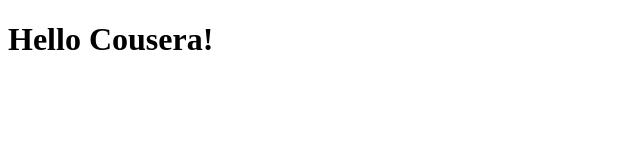
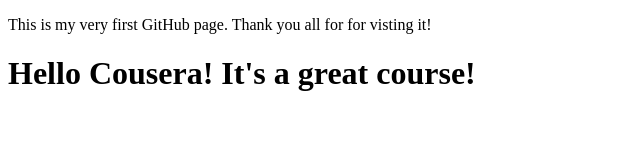
Before and after one commit to GraceRadx/coursera-test, a plain HTML site: page site/index.html in a window 1280 px wide. Shown: the whole page, without its empty margins (0-640 px from the left). Drawn offline with Linux system fonts and the light colour scheme.

Commit message:
Small addition to our page content.

```diff
--- a/site/index.html
+++ b/site/index.html
@@ -2,8 +2,9 @@
 <html>
 <head>
 	<title>Hello Cousera!</title>
+	<P>This is my very first GitHub page. Thank you all for for visting it!</p>
 </head>
 <body>
-<h1>Hello Cousera!</h1>
+<h1>Hello Cousera! It's a great course!</h1>
 </body>
 </html>
```
